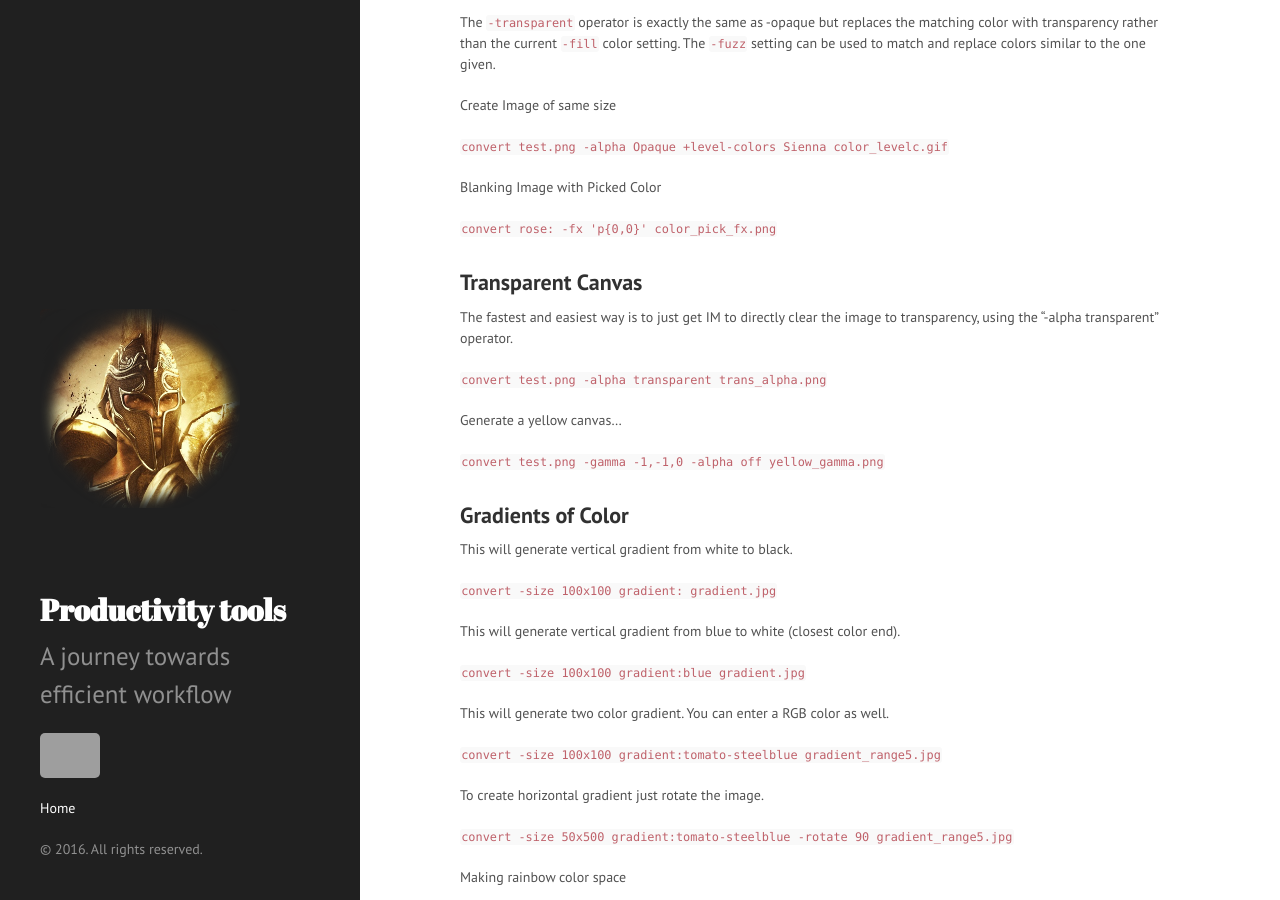
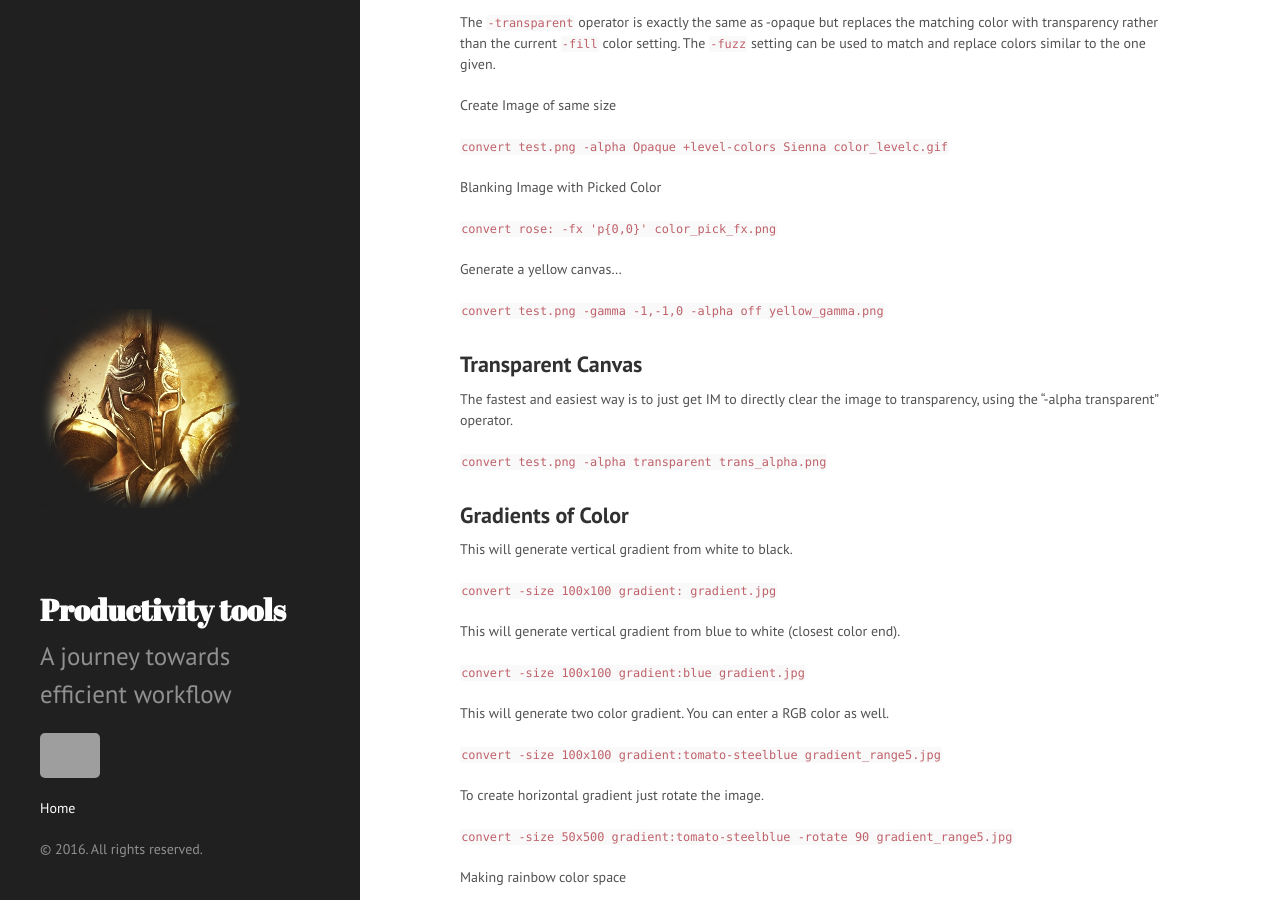
Before and after one commit to MaheshTK/MaheshTK.github.io, a Jekyll site: the page built from _posts/2016-08-22-Canvas_in_Image_Magick.markdown, in a window 1280 px wide and 900 px high, scrolled down 435 px. Built offline with Jekyll 4.4.1, drawn with Linux system fonts in a browser that asks for light colours; grey boxes are pictures that could not be loaded.

Commit message:
Update 2016-08-22-Canvas_in_Image_Magick.markdown

```diff
--- a/_posts/2016-08-22-Canvas_in_Image_Magick.markdown
+++ b/_posts/2016-08-22-Canvas_in_Image_Magick.markdown
@@ -26,15 +26,15 @@ Blanking Image with Picked Color
 
 `convert rose: -fx 'p{0,0}'  color_pick_fx.png`
 
+Generate a yellow canvas...
+
+`convert  test.png  -gamma -1,-1,0  -alpha off  yellow_gamma.png`
+
 ### Transparent Canvas
 
 The fastest and easiest way is to just get IM to directly clear the image to transparency, using the "-alpha transparent" operator.
 
 `convert test.png  -alpha transparent trans_alpha.png`
-
-Generate a yellow canvas...
-
-`convert  test.png  -gamma -1,-1,0  -alpha off  yellow_gamma.png`
 
 ### Gradients of Color
 
```
